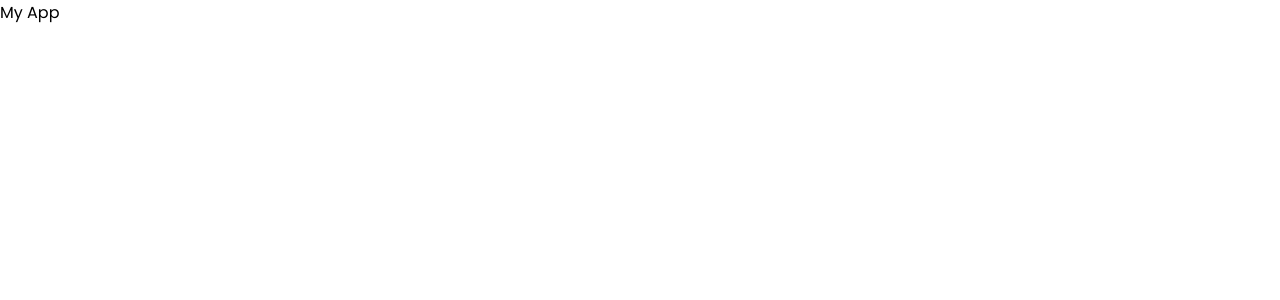
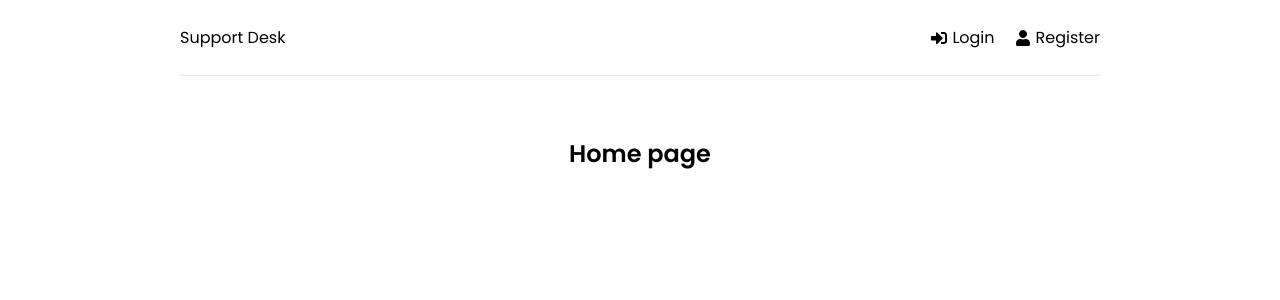
Before and after one commit to Krutarth1993/support-desk, a React (Create React App) app in the folder frontend/: page / in a window 1280 px wide. Shown: the top 300 px of the page. Built offline with nearby package versions, Linux system fonts and the light colour scheme.

Commit message:
Header and Routing and Linking page for navigation

```diff
--- a/frontend/src/App.js
+++ b/frontend/src/App.js
@@ -1,5 +1,24 @@
+import { BrowserRouter as Router, Routes, Route } from "react-router-dom";
+import Header from "./components/Header";
+import Home from "./pages/Home";
+import Login from "./pages/Login";
+import Register from "./pages/Register";
+
 function App() {
-  return <div>My App </div>;
+  return (
+    <>
+      <Router>
+        <div className="container">
+          <Header />
+          <Routes>
+            <Route path="/" element={<Home />} />
+            <Route path="/login" element={<Login />} />
+            <Route path="/register" element={<Register />} />
+          </Routes>
+        </div>
+      </Router>
+    </>
+  );
 }
 
 export default App;
--- /dev/null
+++ b/frontend/src/components/Header.jsx
@@ -0,0 +1,26 @@
+import { FaSignInAlt, FaSignOutAlt, FaUser } from "react-icons/fa";
+import { Link } from "react-router-dom";
+
+function Header() {
+  return (
+    <header className="header">
+      <div className="logo">
+        <Link to="/">Support Desk</Link>
+      </div>
+      <ul>
+        <li>
+          <Link to="/login">
+            <FaSignInAlt /> Login
+          </Link>
+        </li>
+        <li>
+          <Link to="/register">
+            <FaUser /> Register
+          </Link>
+        </li>
+      </ul>
+    </header>
+  );
+}
+
+export default Header;
--- /dev/null
+++ b/frontend/src/pages/Home.jsx
@@ -0,0 +1,9 @@
+function Home() {
+  return (
+    <div>
+      <h2>Home page</h2>
+    </div>
+  );
+}
+
+export default Home;
--- /dev/null
+++ b/frontend/src/pages/Login.jsx
@@ -0,0 +1,9 @@
+function Login() {
+  return (
+    <div>
+      <h2>Login page</h2>
+    </div>
+  );
+}
+
+export default Login;
--- /dev/null
+++ b/frontend/src/pages/Register.jsx
@@ -0,0 +1,9 @@
+function Register() {
+  return (
+    <div>
+      <h2>Register page</h2>
+    </div>
+  );
+}
+
+export default Register;
```
